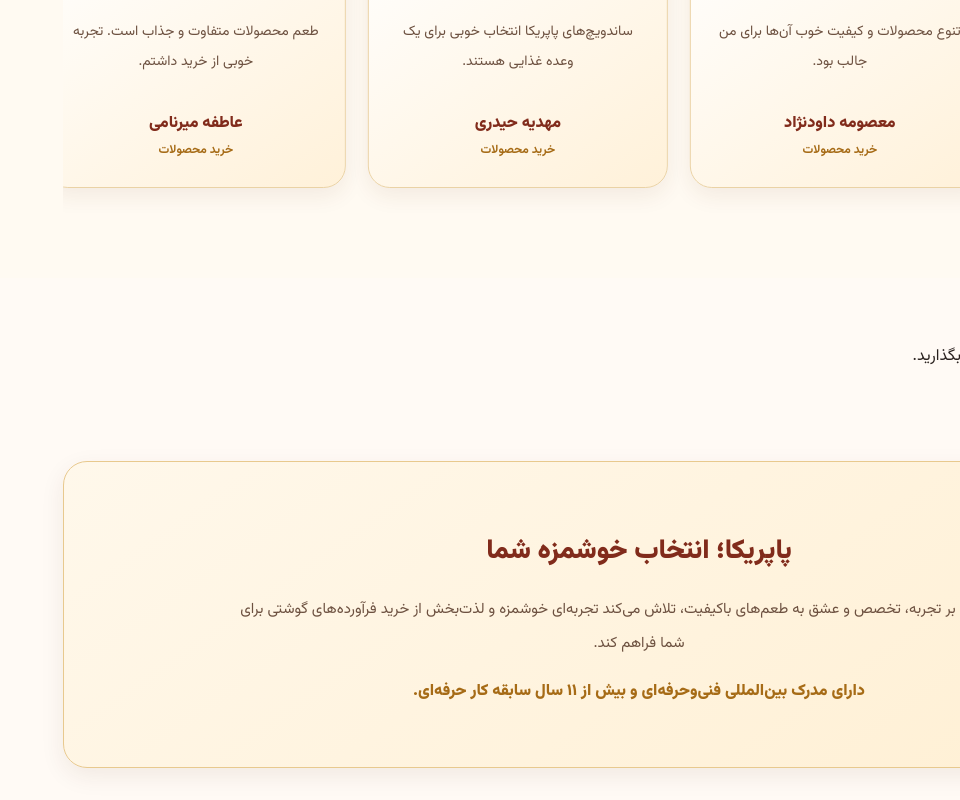
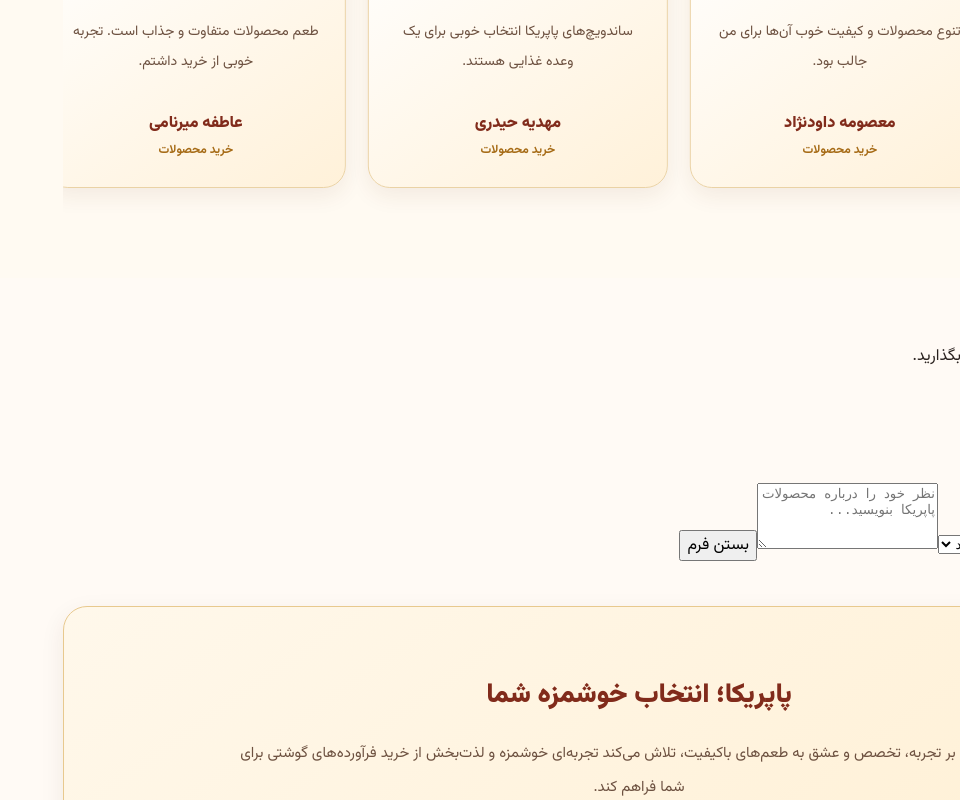
Before and after one commit to romistay/paprika-store, a React (Vite) app: page / in a window 1280 px wide. Both pictures are taken after a click on the button "✍️ ثبت نظر شما". Shown: the part 2682-3482 px from the top of the page, without its empty margins (320-1280 px from the left). Built offline with nearby package versions, Linux system fonts and the light colour scheme.

Commit message:
Update App.jsx

```diff
--- a/src/App.jsx
+++ b/src/App.jsx
@@ -586,6 +586,38 @@ onClick={() => {
   </button>
 </div>
 
+{showReviewForm && (
+  <div className="review-form">
+    <h3>ثبت نظر شما درباره پاپریکا 🌶️</h3>
+
+    <input
+      type="text"
+      placeholder="نام و نام خانوادگی"
+    />
+
+    <select defaultValue="">
+      <option value="" disabled>امتیاز خود را انتخاب کنید</option>
+      <option value="5">★★★★★ عالی</option>
+      <option value="4">★★★★☆ خیلی خوب</option>
+      <option value="3">★★★☆☆ خوب</option>
+      <option value="2">★★☆☆☆ متوسط</option>
+      <option value="1">★☆☆☆☆ ضعیف</option>
+    </select>
+
+    <textarea
+      placeholder="نظر خود را درباره محصولات پاپریکا بنویسید..."
+      rows="4"
+    />
+
+    <button
+      type="button"
+      onClick={() => setShowReviewForm(false)}
+    >
+      بستن فرم
+    </button>
+  </div>
+)}
+
 
            <section className="about" id="about">
   <h2>پاپریکا؛ انتخاب خوشمزه شما</h2>
```
